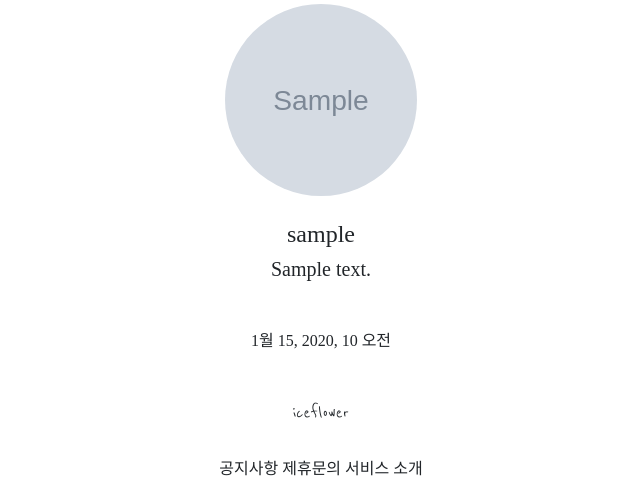
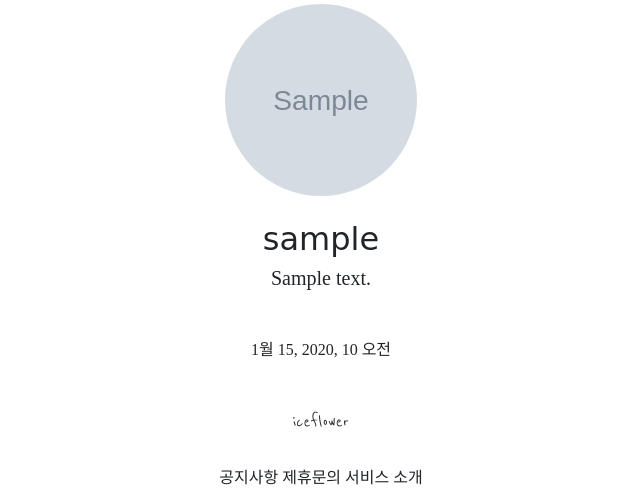
Before and after one commit to hyoung2/2_hihi, a Django app: page /accounts/detail/1 in a window 1280 px wide. Shown: the part 244-742 px from the top of the page, without its empty margins (319-959 px from the left). Run offline with Django 3.2, Linux system fonts and the light colour scheme; tables that the repository leaves empty hold one stand-in row (values such as "Sample post"); grey boxes marked "Sample" are stand-in pictures; parts of the project's set-up code (start-up, migrations or seed data) failed here and were passed over; some libraries are stand-ins or nearby versions; some web fonts are replaced.

Commit message:
7.28 commit 1

```diff
--- a/accountapp/templates/accountapp/detail.html
+++ b/accountapp/templates/accountapp/detail.html
@@ -8,14 +8,14 @@
             <img src="{{ target_user.profile.image.url }}"
                  class="profile_image m-4"
                  alt="profile image">
-            <h4>{{ target_user.profile.nickname }}</h4>
+            <h2 class="NP">{{ target_user.profile.nickname }}</h2>
             <h5>{{ target_user.profile.message }}</h5>
             {% else %}
-            <h4>
+            <h2>
                 <a href="{% url 'profileapp:create' %}">
                     CREATE PROFILE
                 </a>
-            </h4>
+            </h2>
             {% endif %}
         </div>
         <div>
--- a/static/base.css
+++ b/static/base.css
@@ -27,3 +27,7 @@
     border-radius: 20rem;
     object-fit: cover;
 }
+
+.NP {
+   font-family: "NanumPen", cursive;
+}
```
